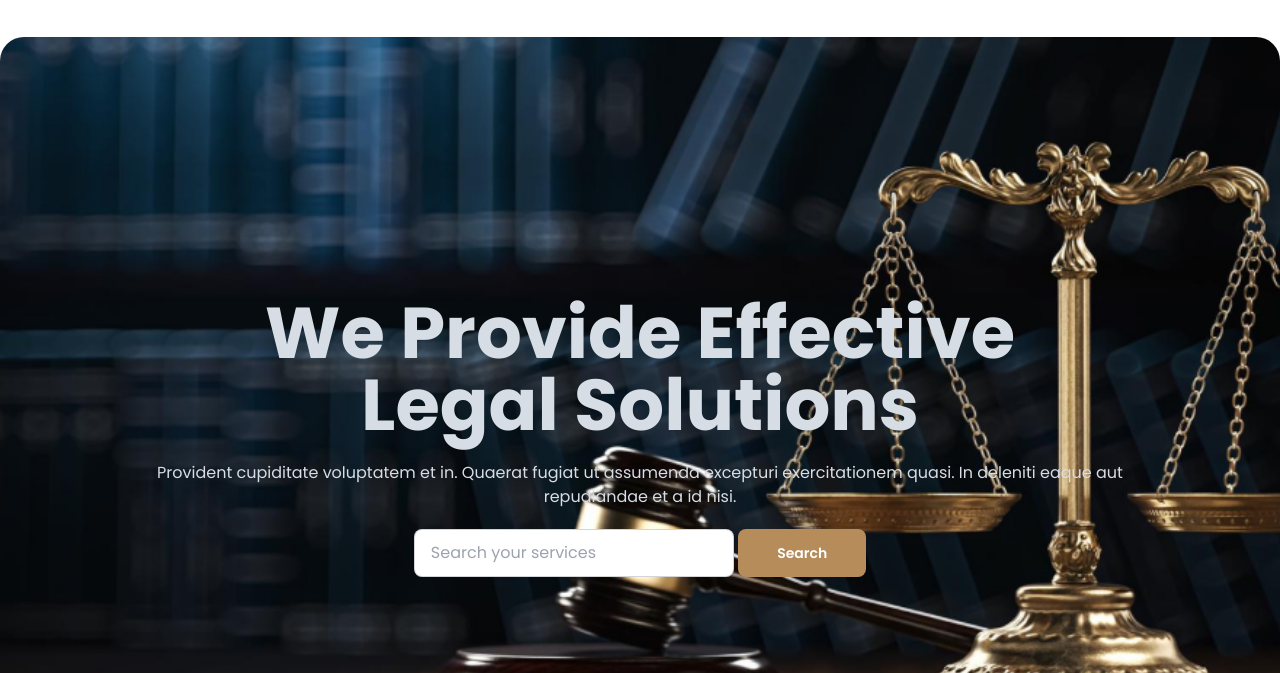
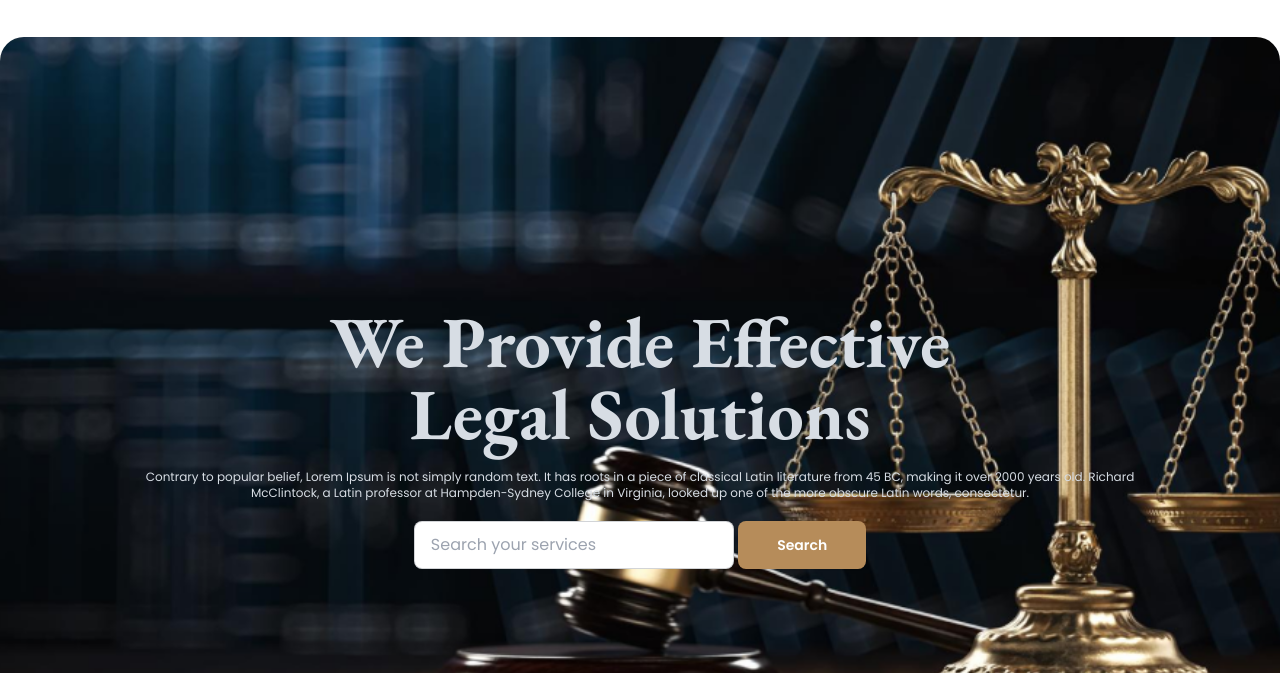
Before and after one commit to mohammadibnismail/legal-solutions-website, a plain HTML site: page index.html in a window 1280 px wide. Shown: the part 127-800 px from the top of the page. Drawn offline with nearby package versions, Linux system fonts and the light colour scheme.

Commit message:
Banner/Hero section Done

```diff
--- a/index.html
+++ b/index.html
@@ -88,10 +88,9 @@
             <!-- <div class="hero-overlay bg-opacity-60 rounded-3xl"></div> -->
             <div class="hero-content text-neutral-content text-center lg:m-24">
                 <div class="max-w-max">
-                    <h1 class="mb-5 text-3xl lg:text-7xl  font-bold">We Provide Effective <br> Legal Solutions</h1>
-                    <p class="mb-5">
-                        Provident cupiditate voluptatem et in. Quaerat fugiat ut assumenda excepturi exercitationem
-                        quasi. In deleniti eaque aut repudiandae et a id nisi.
+                    <h1 class="mb-5 font-eb-garamond text-4xl lg:text-7xl font-bold">We Provide Effective <br> Legal Solutions</h1>
+                    <p class="mb-5 text-xs lg:text-1xl">
+                        Contrary to popular belief, Lorem Ipsum is not simply random text. It has roots in a piece of classical Latin literature from 45 BC, making it over 2000 years old. Richard McClintock, a Latin professor at Hampden-Sydney College in Virginia, looked up one of the more obscure Latin words, consectetur.
                     </p>
                     <input type="text" placeholder="Search your services" class="input input-bordered w-full max-w-xs" />
                     <button class="btn text-white bg-color-primary border-0 x-4 lg:w-32">Search</button>
```
